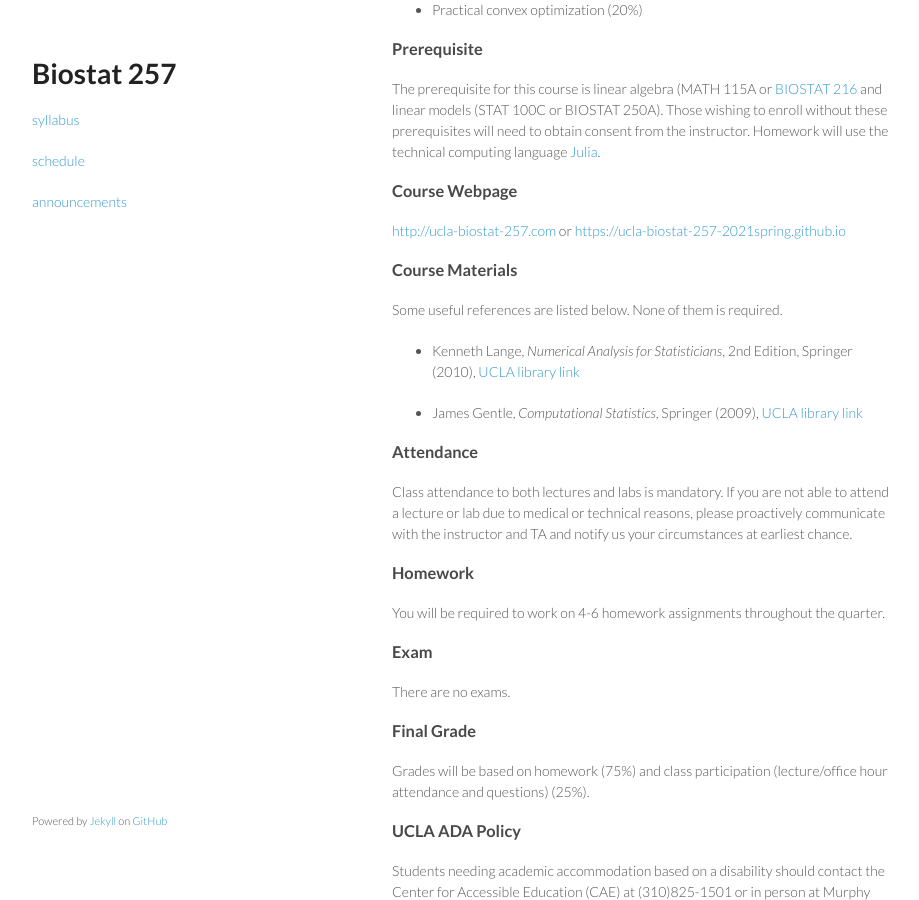
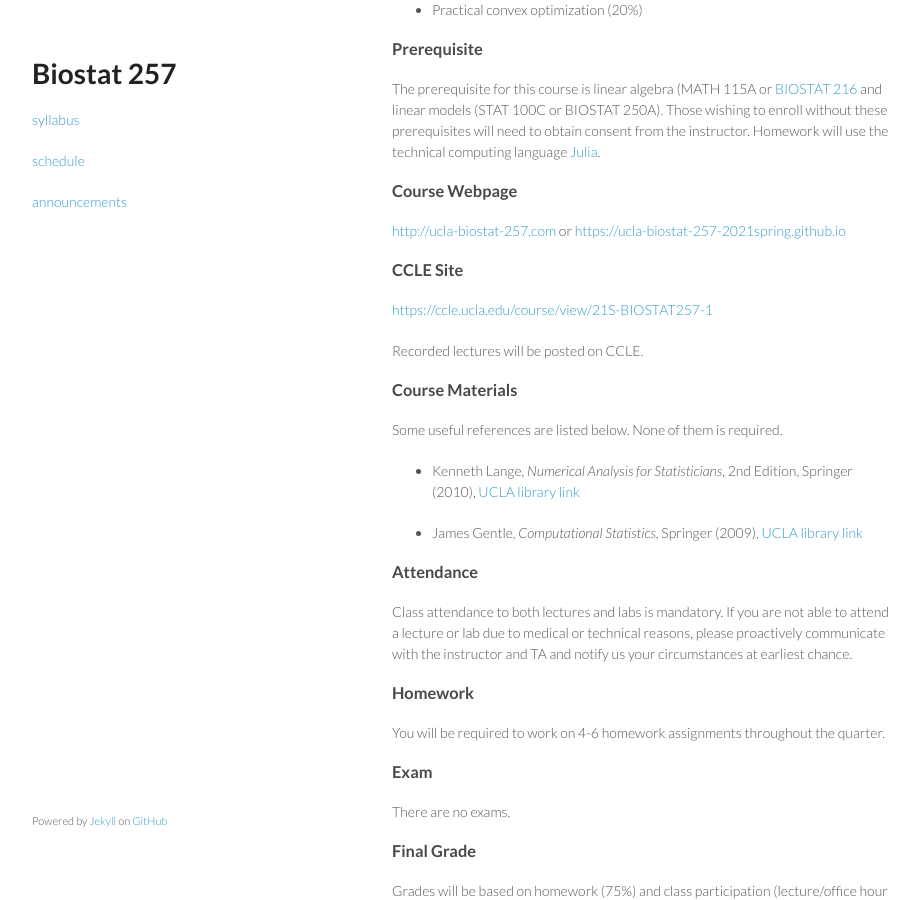
Before and after one commit to ucla-biostat-257-2021spring/ucla-biostat-257-2021spring.github.io, a Jekyll site: the page built from syllabus/syllabus.md, in a window 1280 px wide and 900 px high, scrolled down 852 px. Shown: the whole window, without its empty margins (178-1097 px from the left). Built offline with Jekyll 4.4.1, drawn with Linux system fonts in a browser that asks for light colours.

Commit message:
link to CCLE site

```diff
--- a/syllabus/syllabus.md
+++ b/syllabus/syllabus.md
@@ -47,6 +47,12 @@ The prerequisite for this course is linear algebra (MATH 115A or [BIOSTAT 216](h
 ### Course Webpage
 
 <http://ucla-biostat-257.com> or <https://ucla-biostat-257-2021spring.github.io>
+
+### CCLE Site
+
+<https://ccle.ucla.edu/course/view/21S-BIOSTAT257-1>
+
+Recorded lectures will be posted on CCLE.
 
 ### Course Materials
 
```
Also changed, not shown: schedule/schedule.md (+2 -0 lines).
